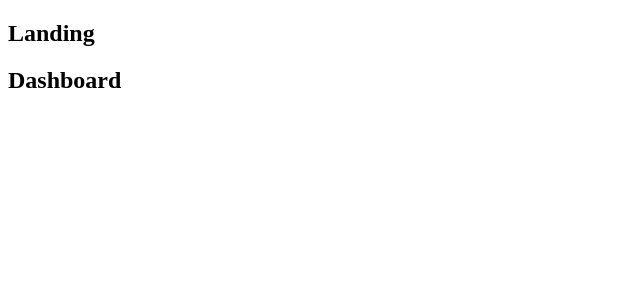
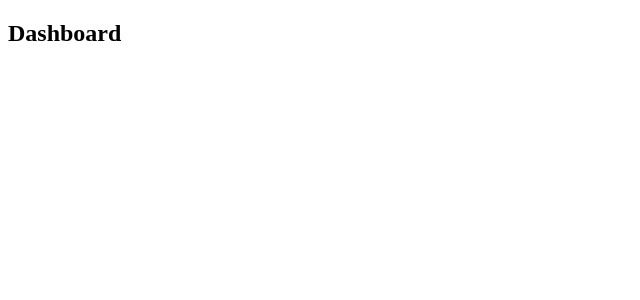
Before and after one commit to BrandontMitchell/Feedback-Companion, a React (Create React App) app in the folder client/: page /surveys in a window 1280 px wide. Shown: the top 300 px of the page, without its empty margins (0-640 px from the left). Built offline with nearby package versions, Linux system fonts and the light colour scheme.

Commit message:
exact path refactor for landing page

```diff
--- a/client/src/components/App.js
+++ b/client/src/components/App.js
@@ -12,7 +12,7 @@ const App = () => {
         <div>
             <BrowserRouter>
             <div>
-                <Route path="/" component={Landing} />
+                <Route exact path="/" component={Landing} />
                 <Route path="/surveys" component={Dashboard} />
             </div>
             </BrowserRouter>
```
